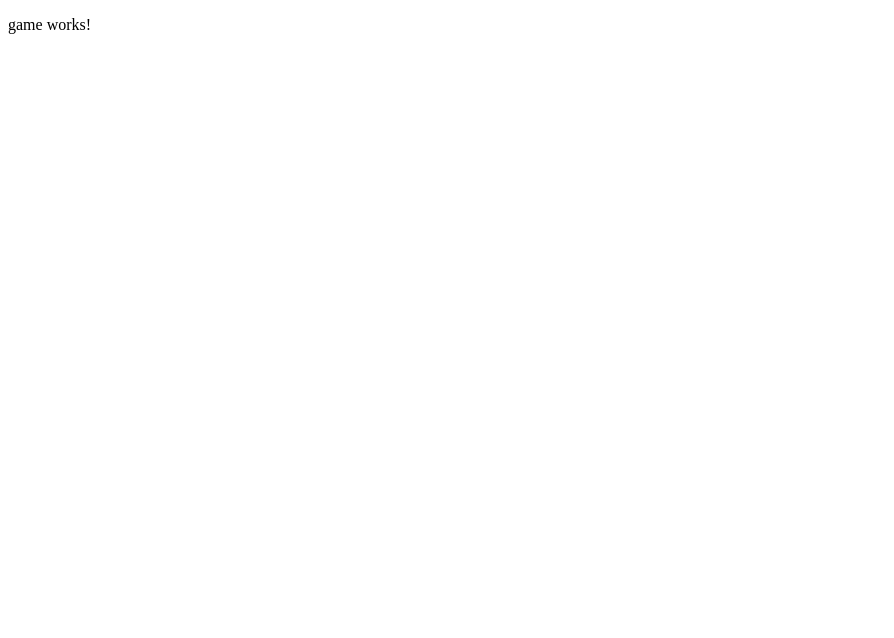
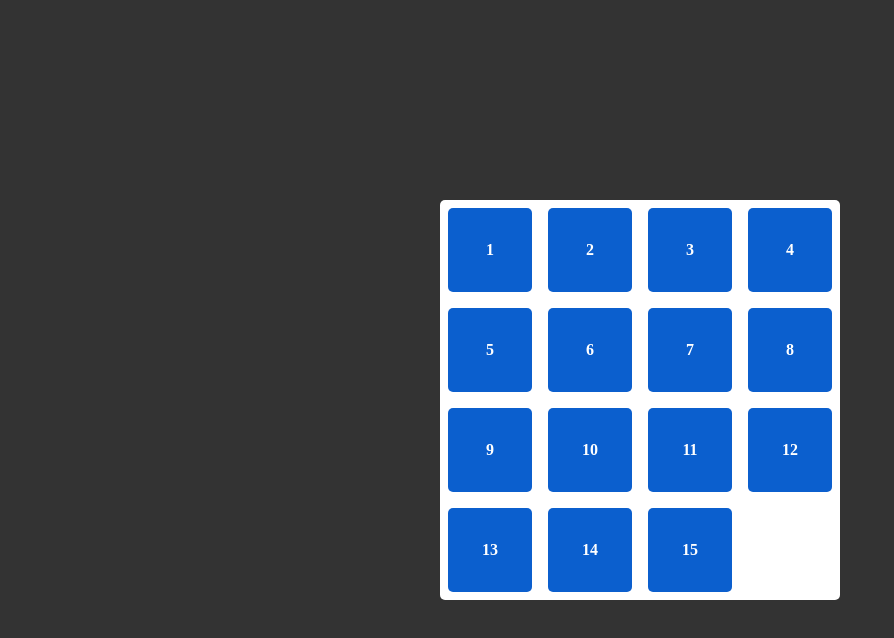
Before and after one commit to Aidaman/ng-fifteen, an Angular app: page / in a window 1280 px wide. Shown: the top 638 px of the page, without its empty margins (0-894 px from the left). Built offline with nearby package versions, Linux system fonts and the light colour scheme.

Commit message:
HTML-CSS-work

```diff
--- a/src/app/game/game.component.css
+++ b/src/app/game/game.component.css
@@ -0,0 +1,52 @@
+body{
+  width: 100%;
+  height: 100%;
+
+
+}
+.wrapper{
+  width: 100%;
+  height: 100%;
+
+  position: fixed;
+  top: 0;
+  left: 0;
+
+  display: flex;
+
+  align-items: center;
+  align-content: center;
+  justify-content: center;
+
+  overflow: auto;
+
+  background: #333333;
+}
+.Game{
+  display: grid;
+  grid-template-columns: 100px 100px 100px 100px;
+  grid-template-rows: 100px 100px 100px 100px ;
+
+  background: white;
+
+  margin: 1rem auto;
+
+  border: 1px #777 dot-dot-dash;
+  border-radius: 5px;
+}
+.element{
+  display: flex;
+
+  background: #0b5fce;
+  color: white;
+
+  font-weight: 800;
+  align-items: center;
+  justify-content: center;
+
+  margin: 0.5rem;
+  padding: 5px;
+
+  border: 1px #777 dot-dot-dash;
+  border-radius: 5px;
+}
--- a/src/app/game/game.component.html
+++ b/src/app/game/game.component.html
@@ -1 +1,19 @@
-<p>game works!</p>
+<div class="wrapper">
+  <div class="Game">
+    <div class="element">1</div>
+    <div class="element">2</div>
+    <div class="element">3</div>
+    <div class="element">4</div>
+    <div class="element">5</div>
+    <div class="element">6</div>
+    <div class="element">7</div>
+    <div class="element">8</div>
+    <div class="element">9</div>
+    <div class="element">10</div>
+    <div class="element">11</div>
+    <div class="element">12</div>
+    <div class="element">13</div>
+    <div class="element">14</div>
+    <div class="element">15</div>
+  </div>
+</div>
```
